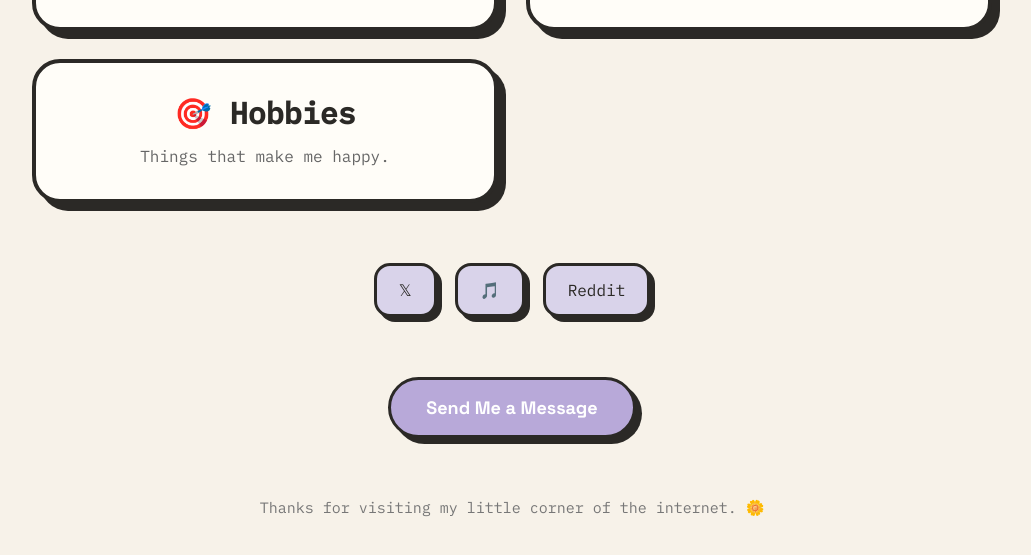
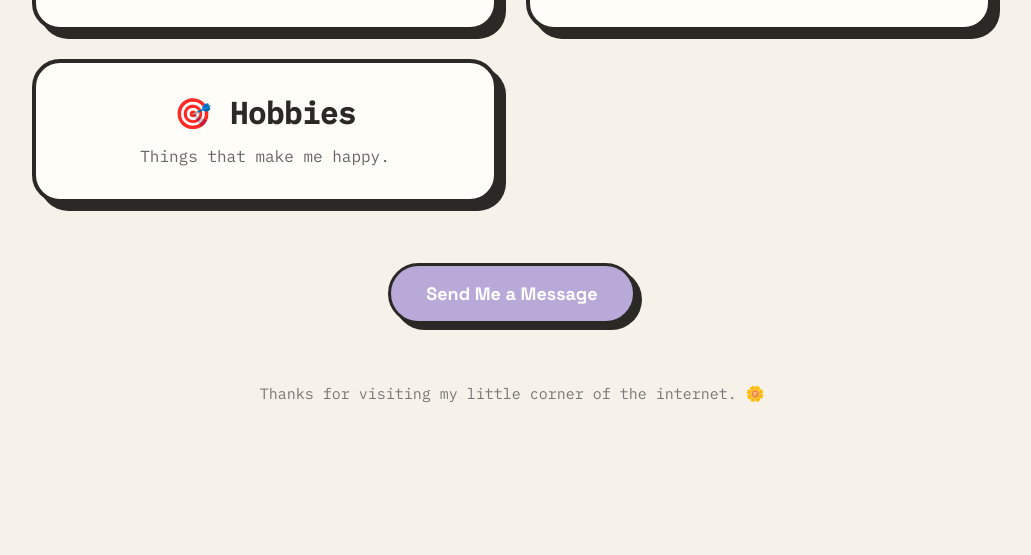
Before and after one commit to Anandakrishh/port-in, a plain HTML site: page index.html in a window 1280 px wide. Shown: the part 793-1348 px from the top of the page, without its empty margins (128-1159 px from the left). After the commit the page ends 1276 px from the top, so only its background shows below. Drawn offline with Linux system fonts and the light colour scheme.

Commit message:
fix: remove social links from homepage

```diff
--- a/index.html
+++ b/index.html
@@ -67,32 +67,6 @@
             </a>
 
         </div>
-
-
-        <!-- Socials -->
-
-        <div class="socials">
-
-            <a href="https://x.com/by_krishh"
-               target="_blank"
-               rel="noopener noreferrer">
-                𝕏
-            </a>
-
-            <a href="https://open.spotify.com/user/by.krishh"
-               target="_blank"
-               rel="noopener noreferrer">
-                🎵
-            </a>
-
-            <a href="https://www.reddit.com/user/by_krishh"
-               target="_blank"
-               rel="noopener noreferrer">
-                Reddit
-            </a>
-
-        </div>
-
 
         <!-- ==========================================
              ANONYMOUS MESSAGE
```
